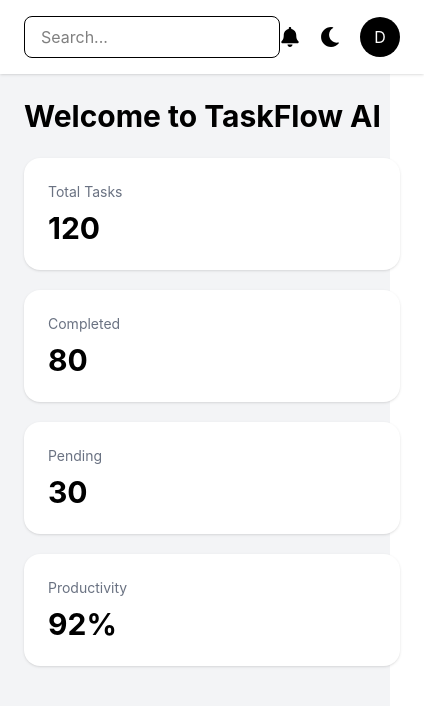
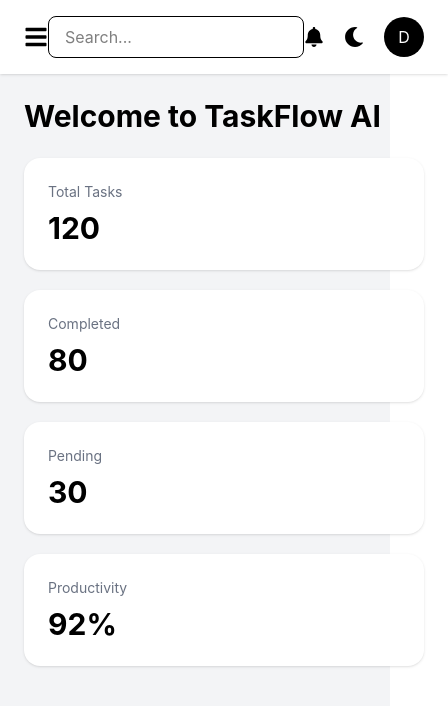
Before and after one commit to Devanshu2202/TaskFlow-AI, a React (Vite) app: page / in a window 390 px wide. Shown: the top 706 px of the page, 448 px wide, since content can reach past the window. Built offline with nearby package versions, Linux system fonts and the light colour scheme.

Commit message:
Implement responsive mobile sidebar navigation

```diff
--- a/src/componenets/layout/Navbar.jsx
+++ b/src/componenets/layout/Navbar.jsx
@@ -1,8 +1,15 @@
-import { FaBell, FaMoon } from "react-icons/fa";
+import { FaBell, FaMoon, FaBars } from "react-icons/fa";
 
-const Navbar = () => {
+const Navbar = ({ setIsSidebarOpen }) => {
     return (
         <div className="bg-white shadow px-6 py-4 flex items-center justify-between">
+
+            <button
+                className="md:hidden text-2xl"
+                onClick={() => setIsSidebarOpen(true)}
+            >
+                <FaBars />
+            </button>
 
             <input
                 type="text"
--- a/src/componenets/layout/Sidebar.jsx
+++ b/src/componenets/layout/Sidebar.jsx
@@ -6,9 +6,22 @@ import {
     FaCog,
 } from "react-icons/fa";
 
-const Sidebar = () => {
+const Sidebar = ({ isSidebarOpen, setIsSidebarOpen }) => {
     return (
-        <div className="w-64 bg-black text-white p-5 hidden md:block">
+        <div className={`
+    fixed md:static top-0 left-0 z-50
+    h-screen w-64 bg-black text-white p-5
+    transform transition-transform duration-300
+    ${isSidebarOpen ? "translate-x-0" : "-translate-x-full"}
+    md:translate-x-0
+  `}>
+
+            <button
+                className="md:hidden mb-5"
+                onClick={() => setIsSidebarOpen(false)}
+            >
+                ✕
+            </button>
 
             <h1 className="text-2xl font-bold mb-10">
                 TaskFlow AI
--- a/src/layouts/DashboardLayout.jsx
+++ b/src/layouts/DashboardLayout.jsx
@@ -1,14 +1,20 @@
 import Sidebar from "../componenets/layout/Sidebar";
 import Navbar from "../componenets/layout/Navbar";
+import { useState } from "react";
 
 const DashboardLayout = ({ children }) => {
+
+    const [isSidebarOpen, setIsSidebarOpen] = useState(false);
+
     return (
         <div className="flex min-h-screen bg-gray-100">
 
-            <Sidebar />
+            <Sidebar isSidebarOpen={isSidebarOpen}
+                setIsSidebarOpen={setIsSidebarOpen} />
 
             <div className="flex-1">
-                <Navbar />
+                <Navbar
+                    setIsSidebarOpen={setIsSidebarOpen} />
 
                 <main className="p-6">
                     {children}
```
